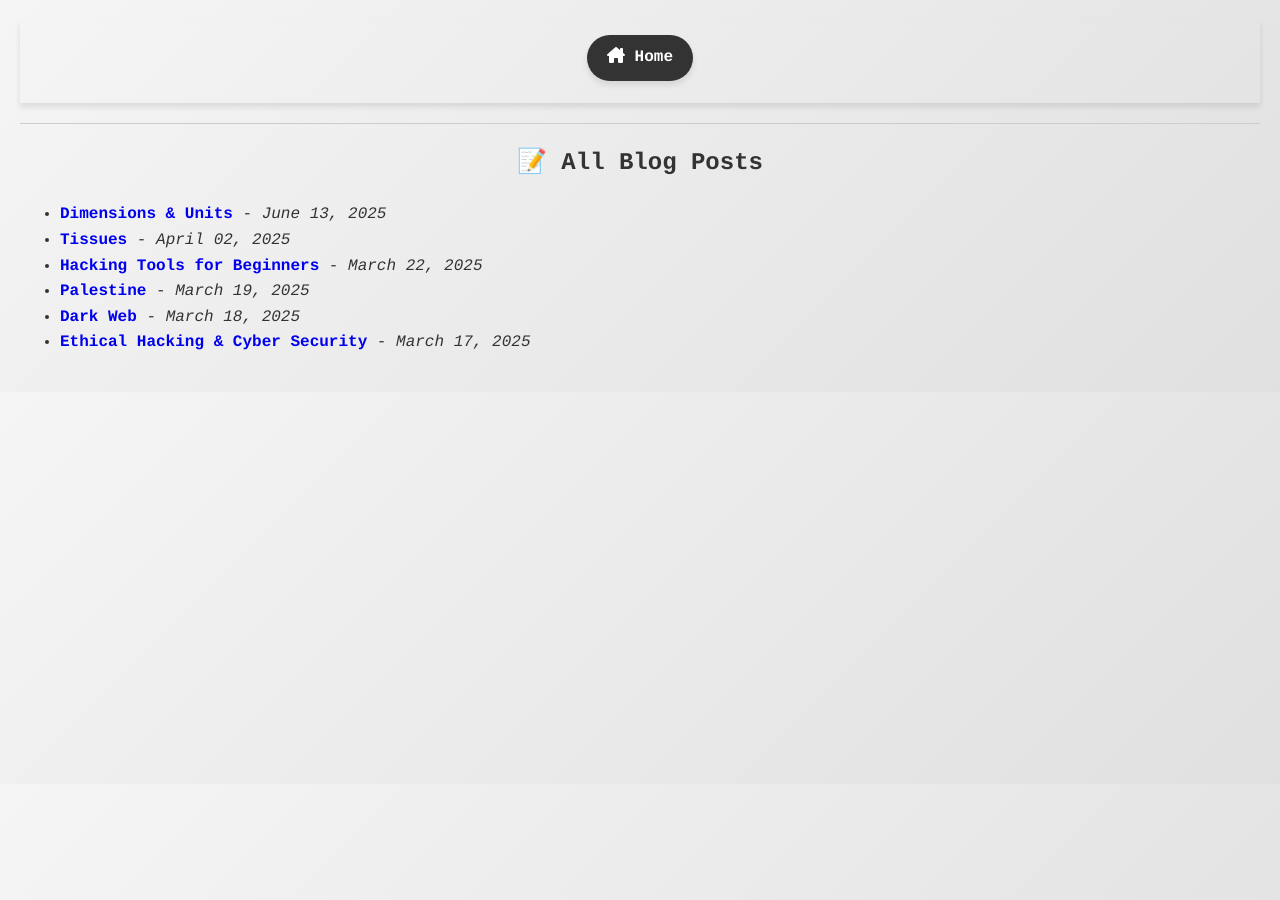
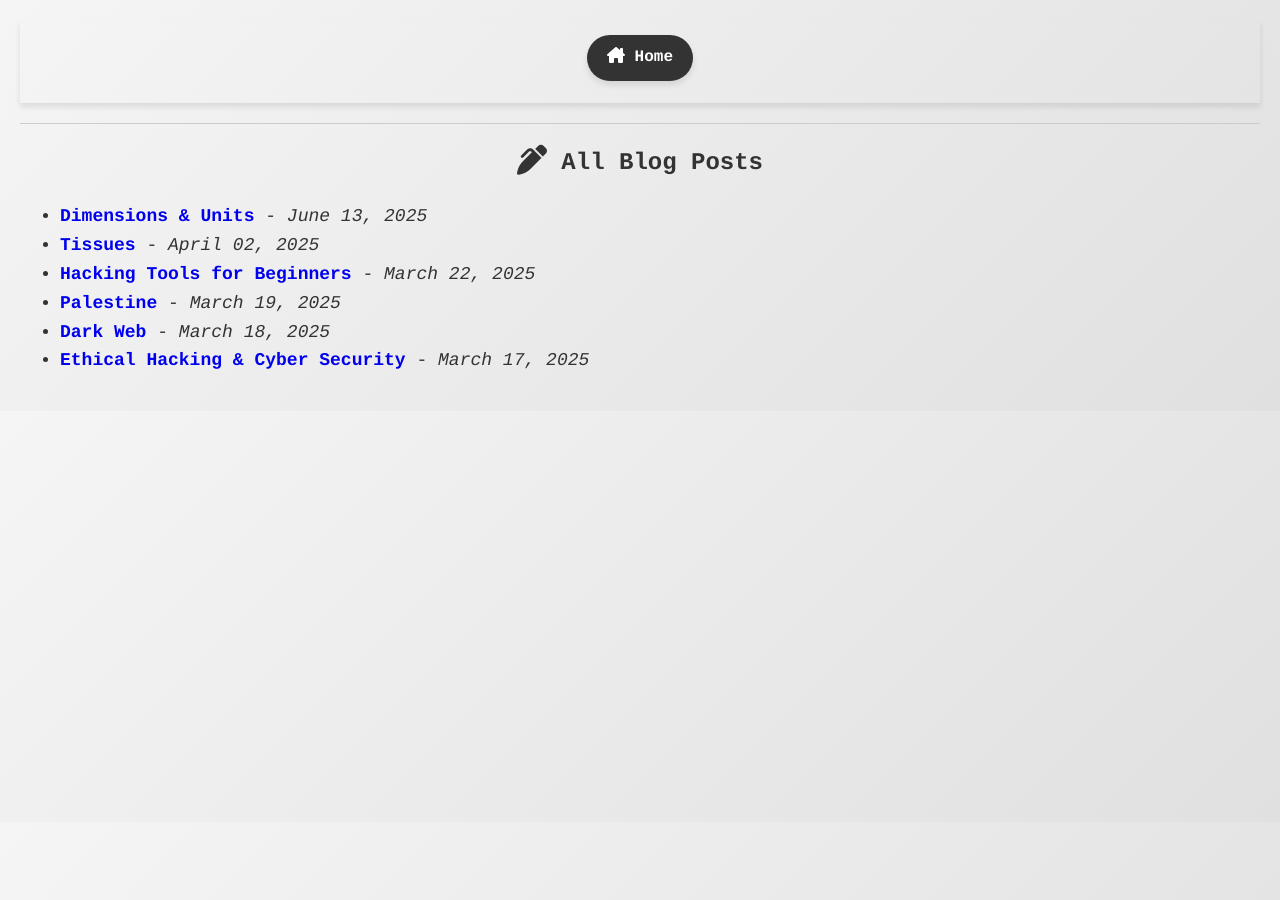
Before and after one commit to foysal1627/foysal1627.github.io, a Jekyll site: the page built from blog.html, in a window 1280 px wide. Built offline with Jekyll 4.4.1, drawn with Linux system fonts in a browser that asks for light colours.

Commit message:
Update blog.html

```diff
--- a/blog.html
+++ b/blog.html
@@ -3,11 +3,11 @@ layout: default
 title: "All Blog Posts"
 ---
 
-<h2 style="font-family: courier; text-align: center">📝 All Blog Posts</h2>
+<h2 style="font-family: courier; text-align: center"><i class="fa-solid fa-pen-clip fa-lg"></i> All Blog Posts</h2>
 
 <ul>
     {% for post in site.posts %}
-        <li style="font-family: courier">
+        <li style="font-family: courier; font-size: 18px">
             <a style="font-family: courier; font-weight: bold; text-decoration: none" href="{{ post.url }}">{{ post.title }}</a> - <i>{{ post.date | date: "%B %d, %Y" }}</i>
         </li>
     {% endfor %}
```
